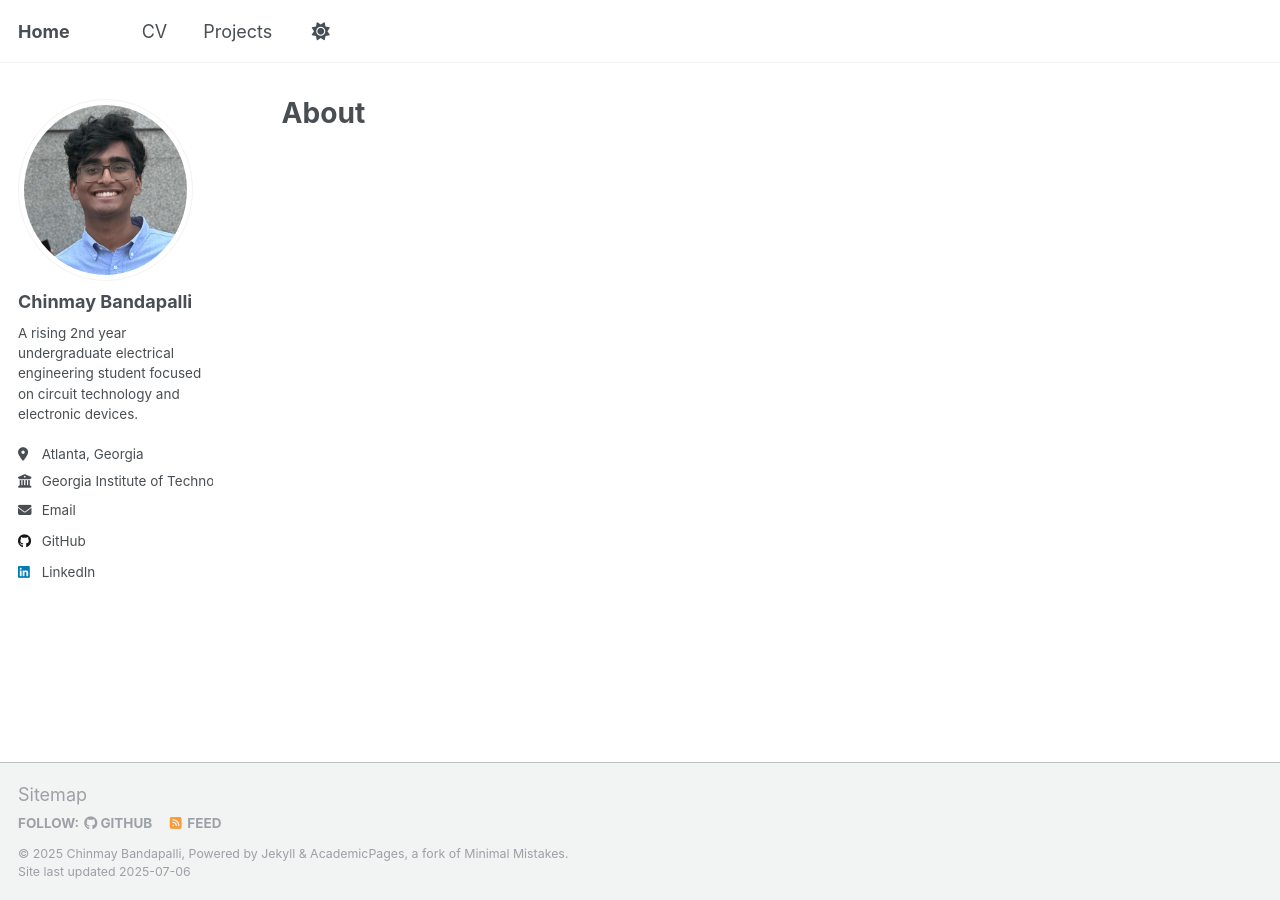
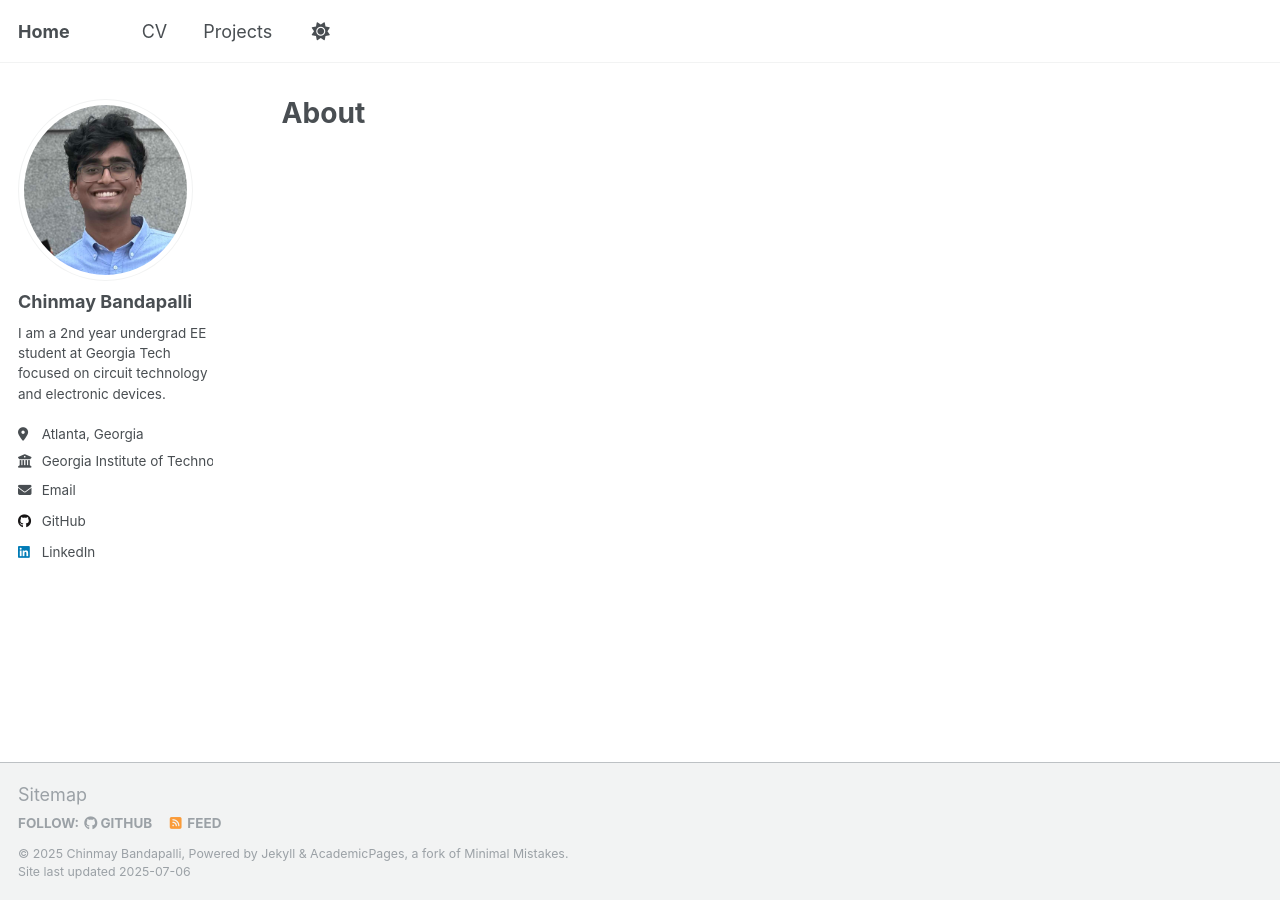
Before and after one commit to chinmaybandapalli/chinmaybandapalli.github.io, a Jekyll site: the page built from _pages/about.md, in a window 1280 px wide. Built offline with Jekyll 4.4.1, drawn with Linux system fonts in a browser that asks for light colours; a script that is not in the unit is left out.

Commit message:
Update _config.yml
Changed sidebar description

```diff
--- a/_config.yml
+++ b/_config.yml
@@ -25,7 +25,7 @@ author:
   avatar           : "profile.png"
   name             : "Chinmay Bandapalli"
   pronouns         : # example: "she/her"
-  bio              : "A rising 2nd year undergraduate electrical engineering student focused on circuit technology and electronic devices."
+  bio              : "I am a 2nd year undergrad EE student at Georgia Tech focused on circuit technology and electronic devices."
   location         : "Atlanta, Georgia"
   employer         : "Georgia Institute of Technology"
   uri              : # URL
```
